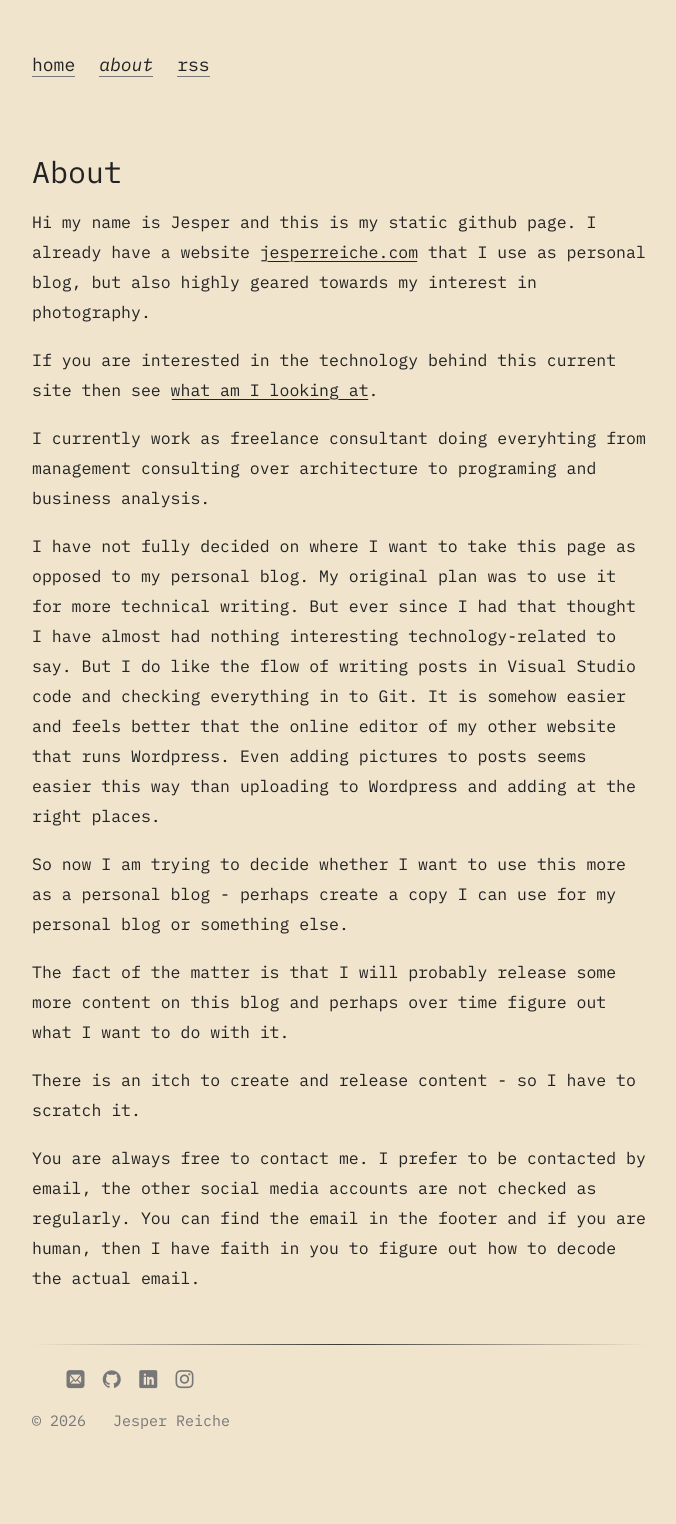
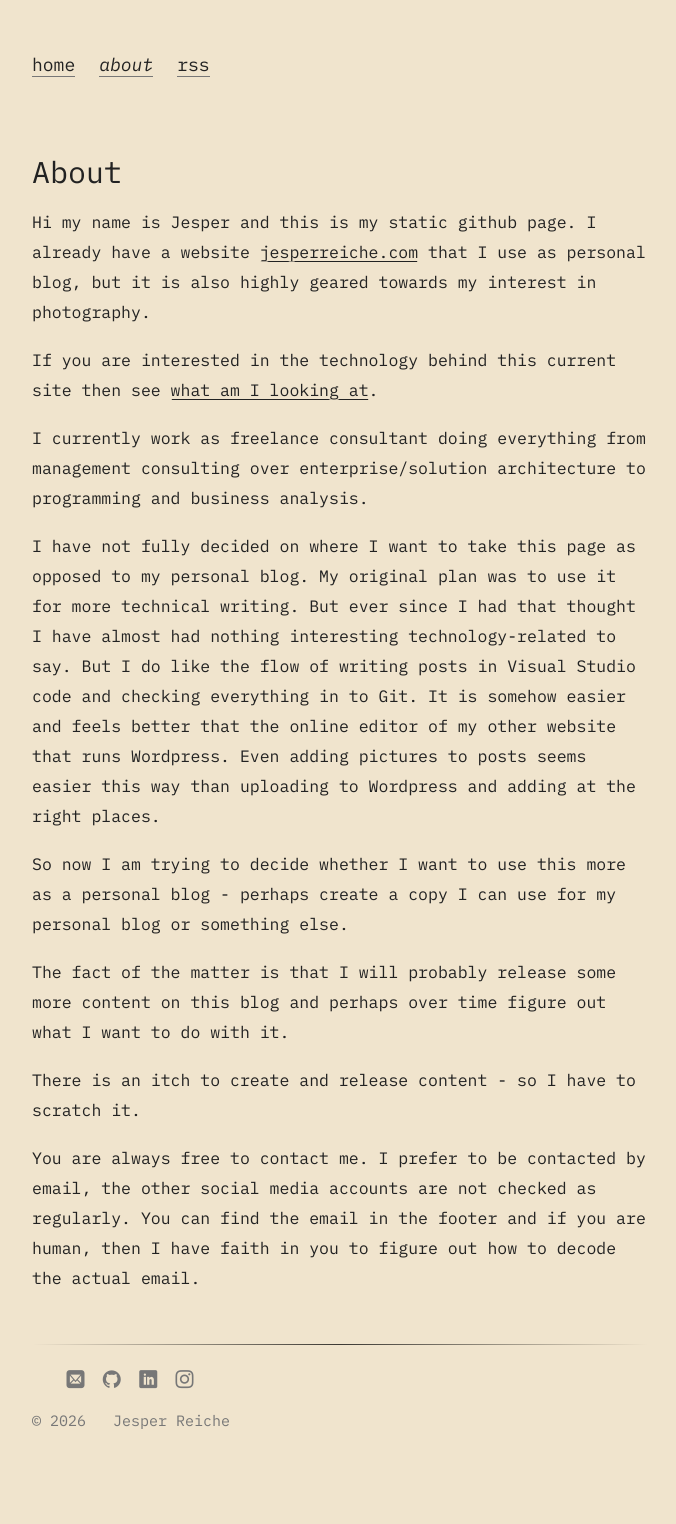
Before and after one commit to jmreiche/jmreiche.github.io, a Jekyll site: the page built from about/index.md, in a window 1280 px wide. Shown: the whole page, without its empty margins (128-804 px from the left). Built offline with Jekyll 4.4.1, drawn with Linux system fonts in a browser that asks for light colours; some web fonts are replaced.

Commit message:
Updated About page

```diff
--- a/about/index.md
+++ b/about/index.md
@@ -5,11 +5,11 @@ title: about
 
 # About
 
-Hi my name is Jesper and this is my static github page. I already have a website [jesperreiche.com](https://www.jesperreiche.com) that I use as personal blog, but also highly geared towards my interest in photography.
+Hi my name is Jesper and this is my static github page. I already have a website [jesperreiche.com](https://www.jesperreiche.com) that I use as personal blog, but it is also highly geared towards my interest in photography.
 
 If you are interested in the technology behind this current site then see [what am I looking at](/what-am-i-looking-at).
 
-I currently work as freelance consultant doing everyhting from management consulting over architecture to programing and business analysis.
+I currently work as freelance consultant doing everything from management consulting over enterprise/solution architecture to programming and business analysis.
 
 I have not fully decided on where I want to take this page as opposed to my personal blog. My original plan was to use it for more technical writing. But ever since I had that thought I have almost had nothing interesting technology-related to say. But I do like the flow of writing posts in Visual Studio code and checking everything in to Git. It is somehow easier and feels better that the online editor of my other website that runs Wordpress. Even adding pictures to posts seems easier this way than uploading to Wordpress and adding at the right places.
 
```
